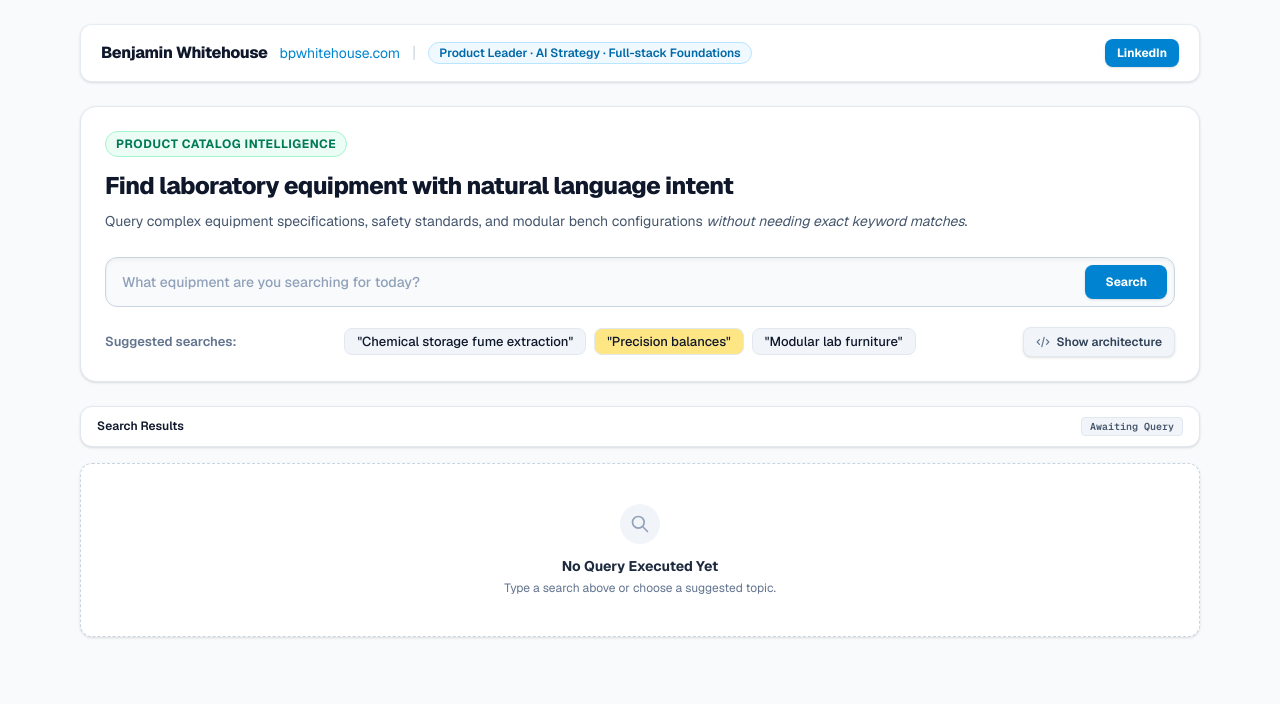
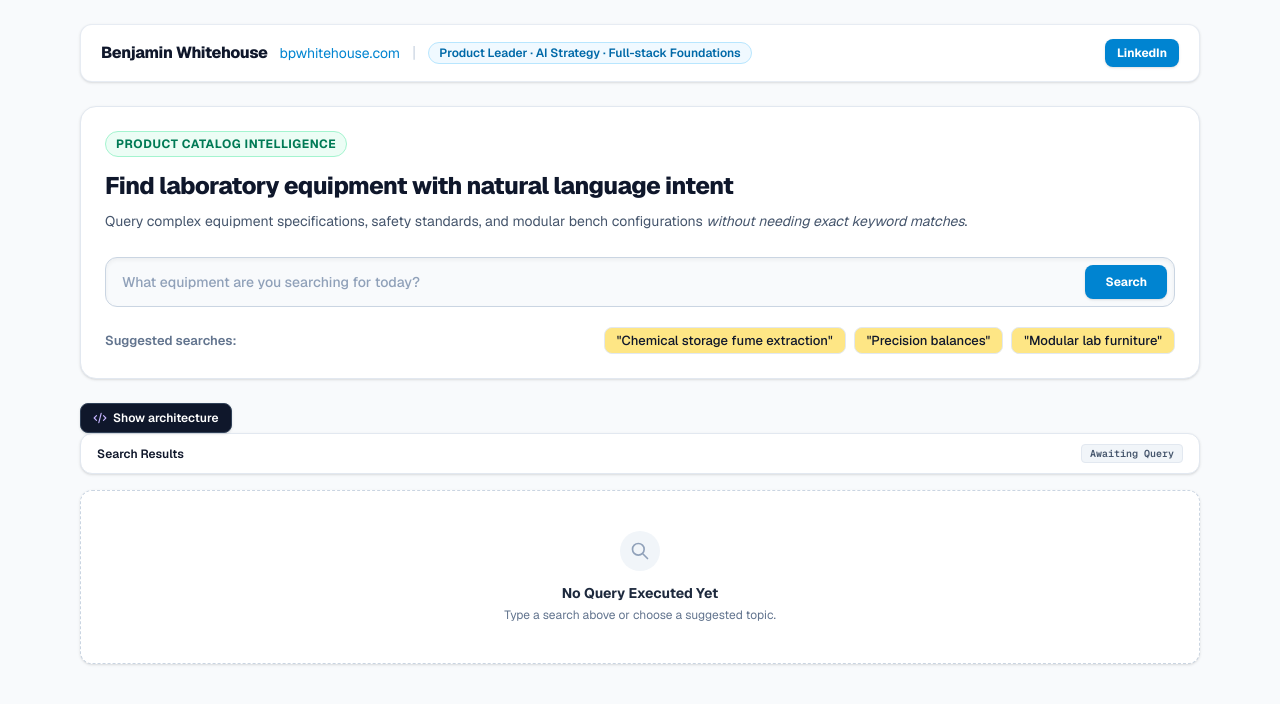
Before and after one commit to bpwhitehouse/discovery-engine, a Next.js app: page /demo in a window 1280 px wide. Shown: the top 704 px of the page. Built offline with nearby package versions, Linux system fonts and the light colour scheme.

Commit message:
Relocate hide architecture button

```diff
--- a/src/app/demo/DemoClient.tsx
+++ b/src/app/demo/DemoClient.tsx
@@ -168,7 +168,7 @@ export default function DemoClient() {
             <div className="flex flex-wrap gap-2">
               <button
                 onClick={() => runPreset('Chemical storage fume extraction systems')}
-                className="text-[13px] bg-slate-100 hover:bg-sky-50 hover:text-sky-700 border border-slate-200 px-3 py-1 rounded-lg font-medium transition-all"
+                className="text-[13px] bg-amber-200 hover:bg-sky-50 hover:text-sky-700 border border-slate-200 px-3 py-1 rounded-lg font-medium transition-all"
               >
                 "Chemical storage fume extraction"
               </button>
@@ -180,22 +180,38 @@ export default function DemoClient() {
               </button>
               <button
                 onClick={() => runPreset('Custom modular lab furniture and ESD workbench setup')}
-                className="text-[13px] bg-slate-100 hover:bg-sky-50 hover:text-sky-700 border border-slate-200 px-3 py-1 rounded-lg font-medium transition-all"
+                className="text-[13px] bg-amber-200 hover:bg-sky-50 hover:text-sky-700 border border-slate-200 px-3 py-1 rounded-lg font-medium transition-all"
               >
                 "Modular lab furniture"
               </button>
             </div>
+          </div>
+        </section>
+
+        <section>
           <div>
               <button
                 onClick={() => setShowTechnicalDetails(!showTechnicalDetails)}
-              className="inline-flex items-center gap-1.5 px-3 py-1.5 rounded-lg text-xs font-semibold text-slate-700 bg-slate-100 hover:bg-slate-200 border border-slate-200 transition-colors shadow-sm"
+                className="inline-flex items-center gap-1.5 px-3 py-1.5 rounded-lg text-xs font-semibold text-white bg-slate-900 hover:bg-violet-700 border border-slate-700 hover:border-violet-600 transition-colors shadow-sm"
               >
-              <svg className="w-3.5 h-3.5 text-slate-500" fill="none" stroke="currentColor" viewBox="0 0 24 24">
-                <path strokeLinecap="round" strokeLinejoin="round" strokeWidth="2" d="M10 20l4-16m4 4l4 4-4 4M6 16l-4-4 4-4" />
+                <svg
+                  className="w-3.5 h-3.5 text-violet-300"
+                  fill="none"
+                  stroke="currentColor"
+                  viewBox="0 0 24 24"
+                >
+                  <path
+                    strokeLinecap="round"
+                    strokeLinejoin="round"
+                    strokeWidth="2"
+                    d="M10 20l4-16m4 4l4 4-4 4M6 16l-4-4 4-4"
+                  />
                 </svg>
-              <span>{showTechnicalDetails ? 'Hide architecture' : 'Show architecture'}</span>
+
+                <span className="font-semibold">
+                  {showTechnicalDetails ? 'Hide architecture' : 'Show architecture'}
+                </span>
               </button>
-            </div>
             </div>
         </section>
 
```
Lines whose indentation alone changed are shown as unchanged.
